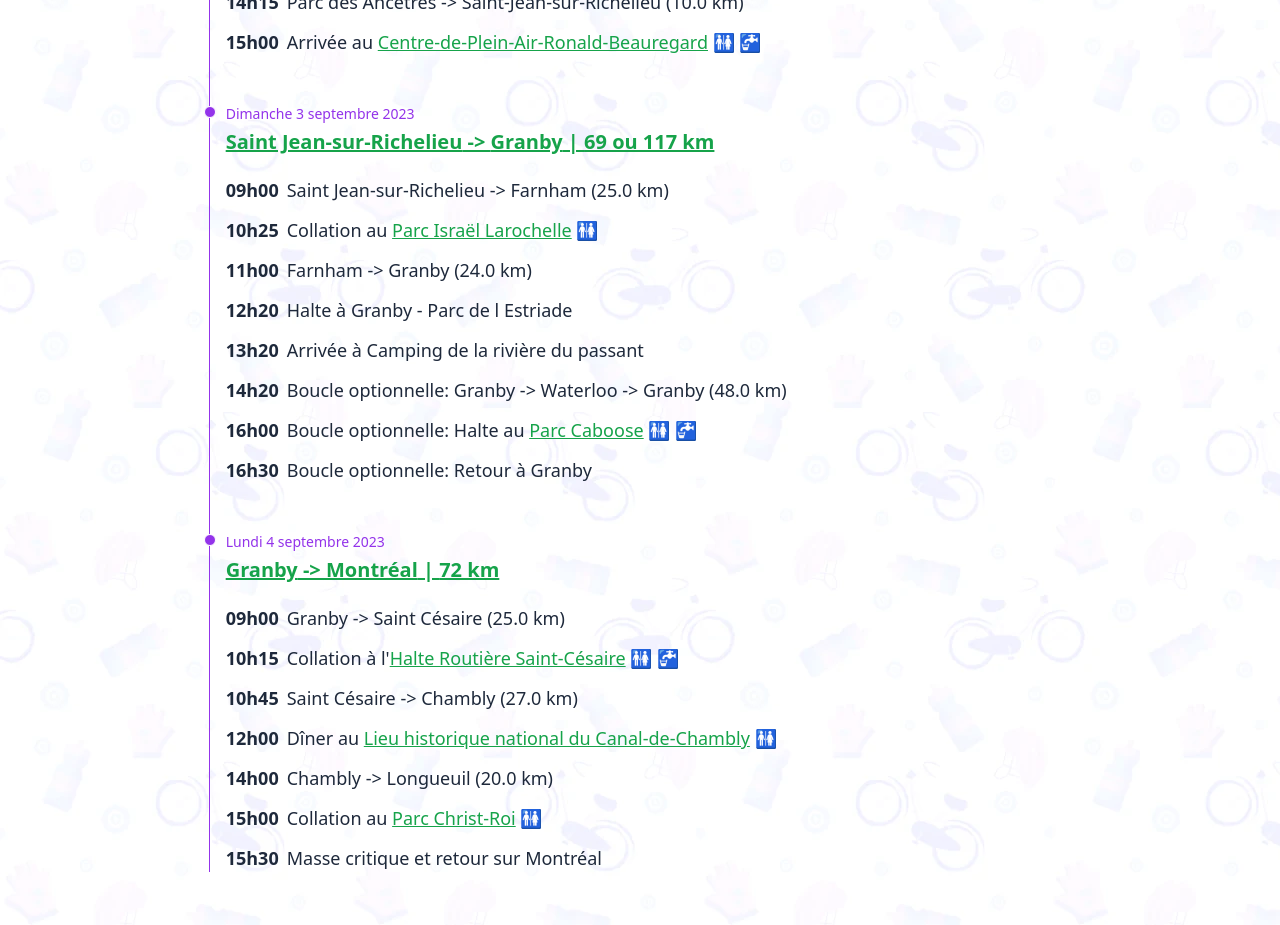
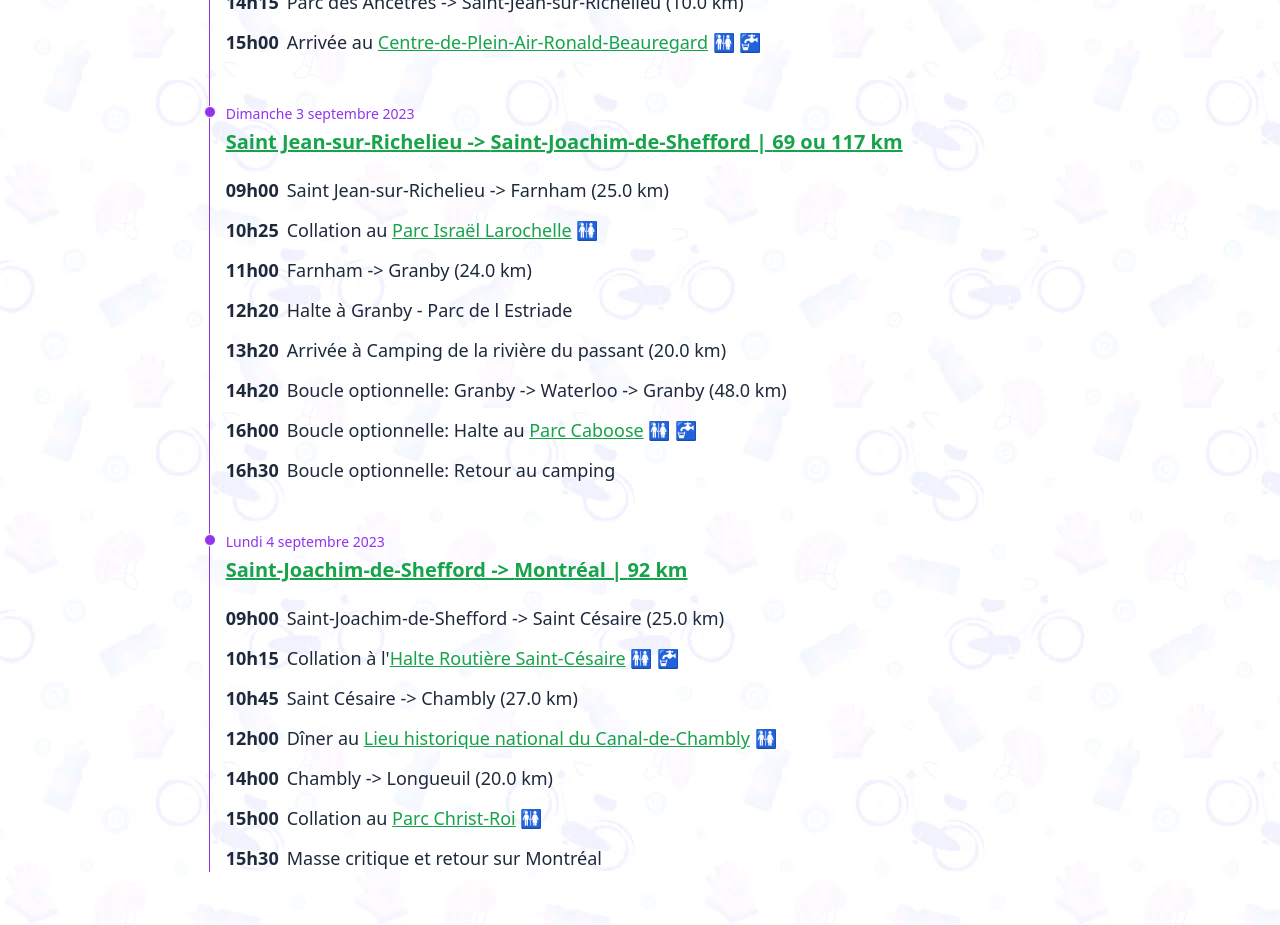
Before and after one commit to gfmtl/cavalcades, a React (Create React App) app: page / in a window 1280 px wide. Shown: the part 2860-3785 px from the top of the page. Built offline with nearby package versions, Linux system fonts and the light colour scheme.

Commit message:
Update App.js
update itinéraire julien 2

```diff
--- a/src/App.js
+++ b/src/App.js
@@ -289,7 +289,7 @@ function App() {
                   link=""
                   date="Dimanche 3 septembre 2023"
                   start="Saint Jean-sur-Richelieu"
-                  end="Granby"
+                  end="Saint-Joachim-de-Shefford"
                   length="69 ou 117 km"
                 >
                   <Heure start="09h00">Saint Jean-sur-Richelieu -> Farnham  (25.0 km)</Heure>
@@ -300,23 +300,23 @@ function App() {
                   </Heure>
                   <Heure start="11h00">Farnham -> Granby (24.0 km)</Heure>
                   <Heure start="12h20">Halte à Granby - Parc de l Estriade</Heure>
-                  <Heure start="13h20">Arrivée à Camping de la rivière du passant</Heure>
+                  <Heure start="13h20">Arrivée à Camping de la rivière du passant (20.0 km)</Heure>
                   <Heure start="14h20">Boucle optionnelle: Granby -> Waterloo -> Granby (48.0 km)</Heure>
                   <Heure start="16h00">Boucle optionnelle: Halte au <Link
                     href="https://www.google.com/maps/place/Park+Caboose/@45.3379842,-72.5363076,17.09z/data=!4m6!3m5!1s0x4cc9d7e81849a8a9:0x348d78fea5bb1a86!8m2!3d45.3379545!4d-72.5336004!16s%2Fg%2F11c1qs2ndk?entry=tts&shorturl=1"
                     >Parc Caboose</Link> 🚻 🚰
                   </Heure>
-                  <Heure start="16h30">Boucle optionnelle: Retour à Granby</Heure>
+                  <Heure start="16h30">Boucle optionnelle: Retour au camping</Heure>
                 </Jour>
 
                 <Jour
                   link=""
                   date="Lundi 4 septembre 2023"
-                  start="Granby"
+                  start="Saint-Joachim-de-Shefford"
                   end="Montréal"
-                  length="72 km"
+                  length="92 km"
                 >
-                  <Heure start="09h00">Granby -> Saint Césaire (25.0 km)</Heure>
+                  <Heure start="09h00">Saint-Joachim-de-Shefford -> Saint Césaire (25.0 km)</Heure>
                   <Heure start="10h15">
                     Collation à l'<Link
                     href="https://www.google.com/maps/place/Halte+Routi%C3%A8re+Saint-C%C3%A9saire/@45.4144654,-73.02423,17.13z/data=!4m15!1m8!3m7!1s0x4cc9b9f319a21971:0x5176eff118b82aba!2sSaint-C%C3%A9saire,+QC!3b1!8m2!3d45.410364!4d-73.002159!16s%2Fm%2F05z_cy1!3m5!1s0x4cc9b176ac3986e7:0xb783fb92d16da65f!8m2!3d45.4146903!4d-73.022382!16s%2Fg%2F11frslkvb0?entry=ttu"
```
